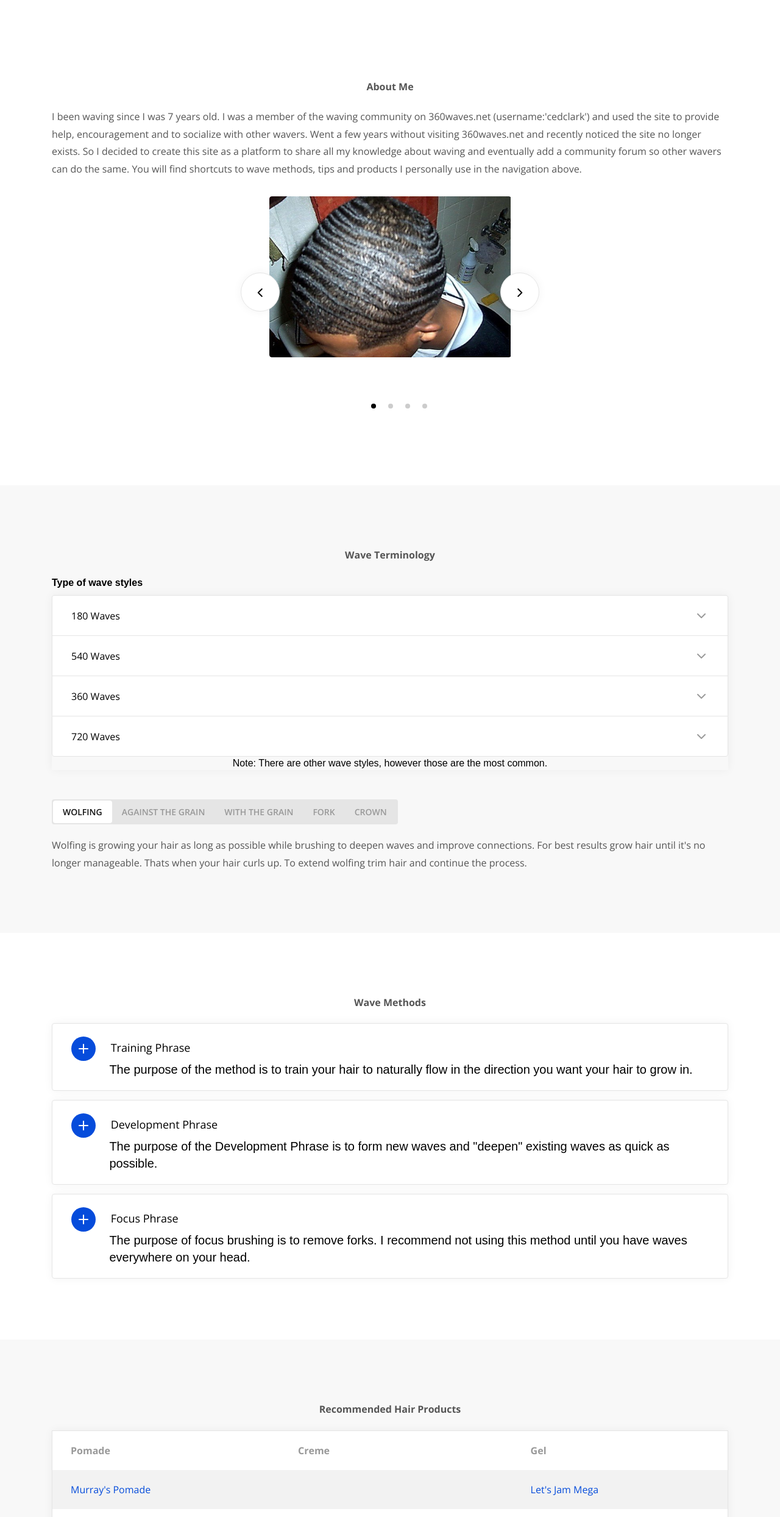
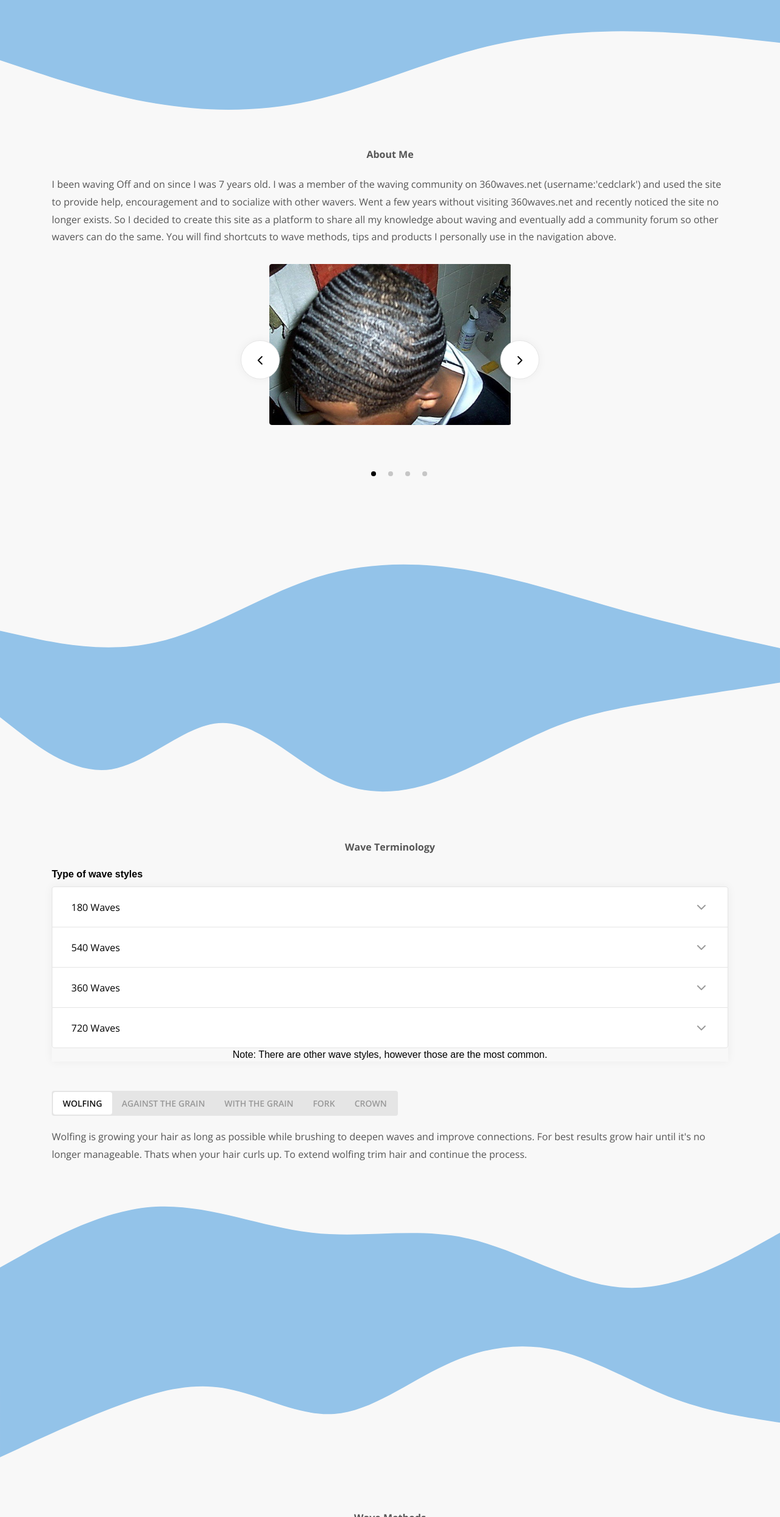
Before and after one commit to cpclark360/wavesbydesign, a plain HTML site: page app/index.html in a window 1280 px wide. Shown: the part 72-2560 px from the top of the page at 61% size. Drawn offline with nearby package versions, Linux system fonts and the light colour scheme; files whose address does not match are found by name; a web font is replaced by a local one.

Commit message:
Add files via upload
changed svg div background colors

```diff
--- a/app/index.html
+++ b/app/index.html
@@ -124,11 +124,20 @@
     <!-- / header -->
 
     <!-- Intro-->
-    <section class="bg-white" id="Intro">
-      <div class="container">
+    <div class="">
+    <svg xmlns="http://www.w3.org/2000/svg" viewBox="0 0 1440 350">
+      <path fill="#93c3e9" fill-opacity="1"
+        d="M0,192L48,208C96,224,192,256,288,272C384,288,480,288,576,266.7C672,245,768,203,864,176C960,149,1056,139,1152,138.7C1248,139,1344,149,1392,154.7L1440,160L1440,0L1392,0C1344,0,1248,0,1152,0C1056,0,960,0,864,0C768,0,672,0,576,0C480,0,384,0,288,0C192,0,96,0,48,0L0,0Z">
+      </path>
+      </div>
+    <section class="curve pt-0 pb-0" >
+
+        </svg>
+      <div class="container" >
+
         <p class="text-center font-weight-bold">About Me</p>
         <p>
-          I been waving since I was 7 years old. I was a member of the waving
+          I been waving Off and on since I was 7 years old. I was a member of the waving
           community on 360waves.net (username:'cedclark') and used the site to
           provide help, encouragement and to socialize with other wavers. Went a
           few years without visiting 360waves.net and recently noticed the site
@@ -182,12 +191,23 @@
           </a>
         </figure>
       </div>
+  <svg xmlns="http://www.w3.org/2000/svg" viewBox="0 0 1440 319">
+    <path fill="#93c3e9" fill-opacity="1"
+      d="M0,256L48,266.7C96,277,192,299,288,277.3C384,256,480,192,576,160C672,128,768,128,864,144C960,160,1056,192,1152,218.7C1248,245,1344,267,1392,277.3L1440,288L1440,320L1392,320C1344,320,1248,320,1152,320C1056,320,960,320,864,320C768,320,672,320,576,320C480,320,384,320,288,320C192,320,96,320,48,320L0,320Z">
+    </path>
+  </svg>
     </section>
 
     <!-- / Intro-->
-
+<div class="curve">
+  <svg xmlns="http://www.w3.org/2000/svg" viewBox="0 0 1440 319">
+    <path fill="#93c3e9" fill-opacity="1"
+      d="M0,96L34.3,122.7C68.6,149,137,203,206,192C274.3,181,343,107,411,106.7C480,107,549,181,617,213.3C685.7,245,754,235,823,208C891.4,181,960,139,1029,112C1097.1,85,1166,75,1234,64C1302.9,53,1371,43,1406,37.3L1440,32L1440,0L1405.7,0C1371.4,0,1303,0,1234,0C1165.7,0,1097,0,1029,0C960,0,891,0,823,0C754.3,0,686,0,617,0C548.6,0,480,0,411,0C342.9,0,274,0,206,0C137.1,0,69,0,34,0L0,0Z">
+    </path>
+  </svg>
+</div>
     <!-- / Wave Terminology  -->
-    <section class=" bg-light" id="terminology">
+    <section class=" bg-light pt-0 pb-0" id="terminology">
       <div class="container">
         <p class="text-center font-weight-bold">Wave Terminology</p>
         <h6 class="text-left font-weight-bold ">Type of wave styles</h6>
@@ -422,17 +442,30 @@
 
         </div>
       </div>
+      <svg xmlns="http://www.w3.org/2000/svg" viewBox="0 0 1440 319">
+        <path fill="#93c3e9" fill-opacity="1"
+          d="M0,192L48,165.3C96,139,192,85,288,80C384,75,480,117,576,128C672,139,768,117,864,138.7C960,160,1056,224,1152,229.3C1248,235,1344,181,1392,154.7L1440,128L1440,320L1392,320C1344,320,1248,320,1152,320C1056,320,960,320,864,320C768,320,672,320,576,320C480,320,384,320,288,320C192,320,96,320,48,320L0,320Z">
+        </path>
+      </svg>
     </section>
     <!--  Wave Terminology  -->
 
+<div>
+  <svg xmlns="http://www.w3.org/2000/svg" viewBox="0 0 1440 319">
+    <path fill="#93c3e9" fill-opacity="1"
+      d="M0,224L34.3,208C68.6,192,137,160,206,133.3C274.3,107,343,85,411,96C480,107,549,149,617,144C685.7,139,754,85,823,53.3C891.4,21,960,11,1029,26.7C1097.1,43,1166,85,1234,112C1302.9,139,1371,149,1406,154.7L1440,160L1440,0L1405.7,0C1371.4,0,1303,0,1234,0C1165.7,0,1097,0,1029,0C960,0,891,0,823,0C754.3,0,686,0,617,0C548.6,0,480,0,411,0C342.9,0,274,0,206,0C137.1,0,69,0,34,0L0,0Z">
+    </path>
+  </svg>
+</div>
+
     <!-- Wave Methods-->
-    <section class="bg-white" id="methods">
+    <section class="bg-light pt-0 pb-0" id="methods">
       <div class="container">
         <p class="text-center font-weight-bold" id="methods">Wave Methods</p>
-        <div class="accordion accordion-stack" id="accordion-2">
-          <div class="card active">
-            <div class="card-header" id="heading-2-1">
-              <h5 class="mb-0">
+        <div class="accordion accordion-stack" id="accordion-2" >
+          <div class="card active"  >
+            <div class="card-header" id="heading-2-1" >
+              <h5 class="mb-0" >
                 <button
                   class="btn btn-link"
                   id="methods"
@@ -441,6 +474,7 @@
                   data-target="#collapse-2-1"
                   aria-expanded="false"
                   aria-controls="collapse-2-1"
+
                 >
                   Training Phrase
                   <h5 style="margin-left: 3.9rem;">
@@ -590,11 +624,23 @@
           </div>
         </div>
       </div>
+      <svg xmlns="http://www.w3.org/2000/svg" viewBox="0 0 1440 319">
+        <path fill="#93c3e9" fill-opacity="1"
+          d="M0,96L48,133.3C96,171,192,245,288,229.3C384,213,480,107,576,58.7C672,11,768,21,864,42.7C960,64,1056,96,1152,144C1248,192,1344,256,1392,288L1440,320L1440,320L1392,320C1344,320,1248,320,1152,320C1056,320,960,320,864,320C768,320,672,320,576,320C480,320,384,320,288,320C192,320,96,320,48,320L0,320Z">
+        </path>
+      </svg>
     </section>
     <!-- / Wave Methods-->
+    <div>
+<svg xmlns="http://www.w3.org/2000/svg" viewBox="0 0 1440 319">
+  <path fill="#93c3e9" fill-opacity="1"
+    d="M0,160L48,176C96,192,192,224,288,202.7C384,181,480,107,576,74.7C672,43,768,53,864,85.3C960,117,1056,171,1152,202.7C1248,235,1344,245,1392,250.7L1440,256L1440,0L1392,0C1344,0,1248,0,1152,0C1056,0,960,0,864,0C768,0,672,0,576,0C480,0,384,0,288,0C192,0,96,0,48,0L0,0Z">
+  </path>
+</svg>
+</div>
+    <!-- Products-->
+    <section class="bg-light pt-0 pb-0 " id="products">
 
-    <!-- Products-->
-    <section class="bg-light" id="products">
       <div class="container">
         <p class="text-center font-weight-bold ">Recommended Hair Products</p>
         <div class="conatiner">
@@ -773,11 +819,12 @@
           </div>
         </div>
       </div>
+
     </section>
     <!-- / Products-->
 
   <!-- go top -->
-  <div class="half">
+  <div class="half pt-0 pb-0" >
     <span class="half-bg bg-dark"></span>
     <div class="container">
       <div class="row">
```
